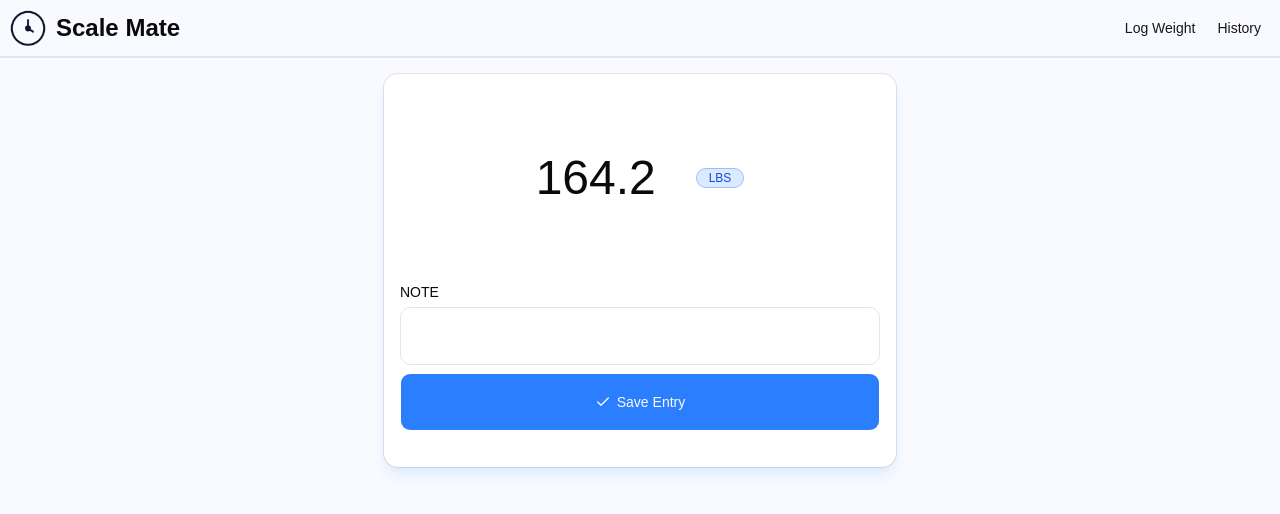
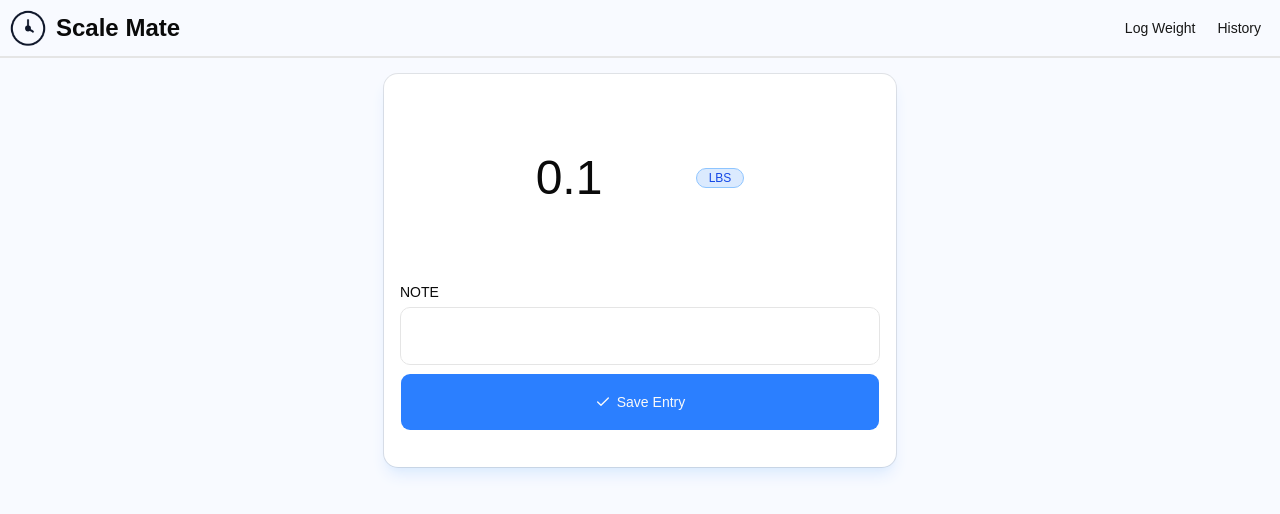
Before and after one commit to Travis613/Scale-Mate, a React (Vite) app in the folder frontend/: page / in a window 1280 px wide. Shown: the top 514 px of the page. Built offline with nearby package versions, Linux system fonts and the light colour scheme.

Commit message:
Made it so that the state for the note and weight inputs reset after the weight has be loged

```diff
--- a/frontend/src/components/custom/pages/addWeight.tsx
+++ b/frontend/src/components/custom/pages/addWeight.tsx
@@ -8,7 +8,7 @@ import { Check } from "lucide-react";
 import { Badge } from "@/components/ui/badge";
 
 export function AddWeight() {
-  const [weight, setWeight] = useState(164.2);
+  const [weight, setWeight] = useState(0.1);
   const [note, setNote] = useState("");
 
   return (
@@ -40,6 +40,8 @@ export function AddWeight() {
             className="bg-blue-500 hover\:bg-blue-400 w-full py-7"
             onClick={() => {
               logWeight(weight, note);
+              setWeight(0.1);
+              setNote("");
             }}
           >
             <Check />
```
